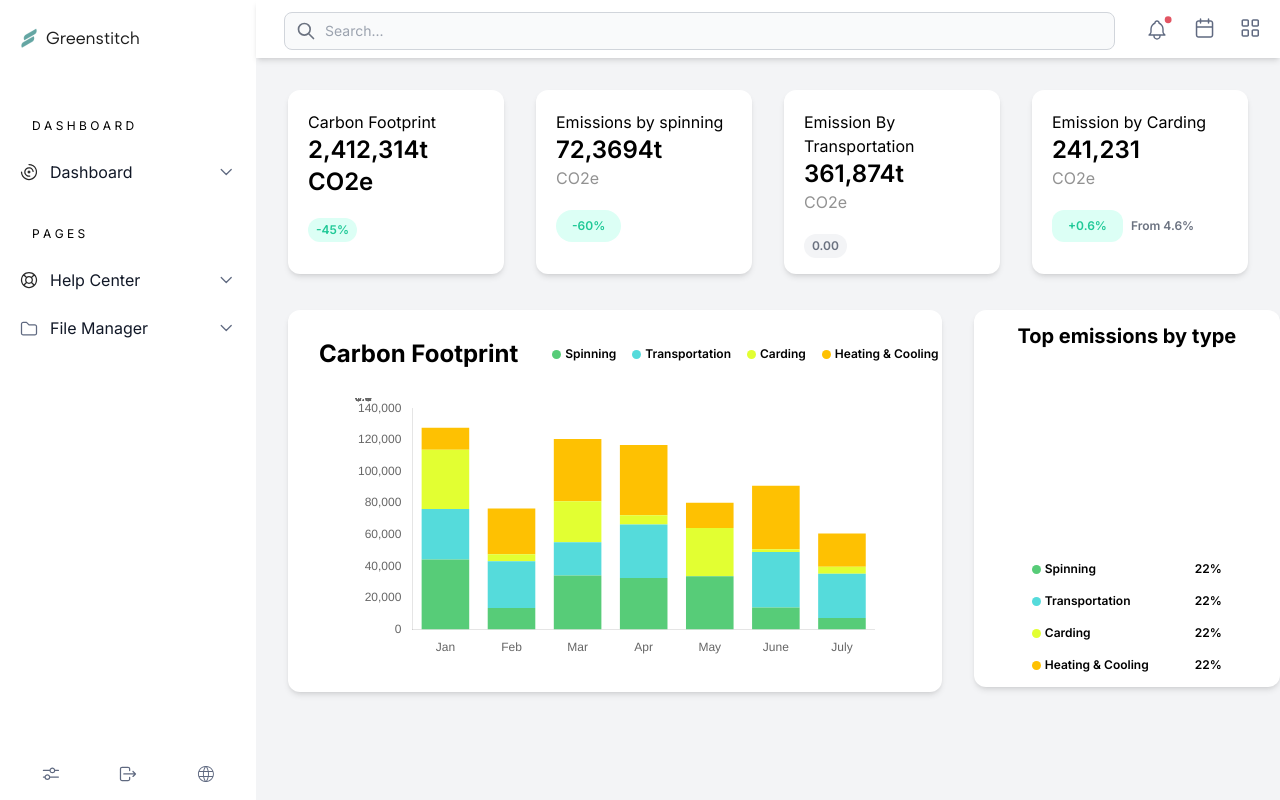
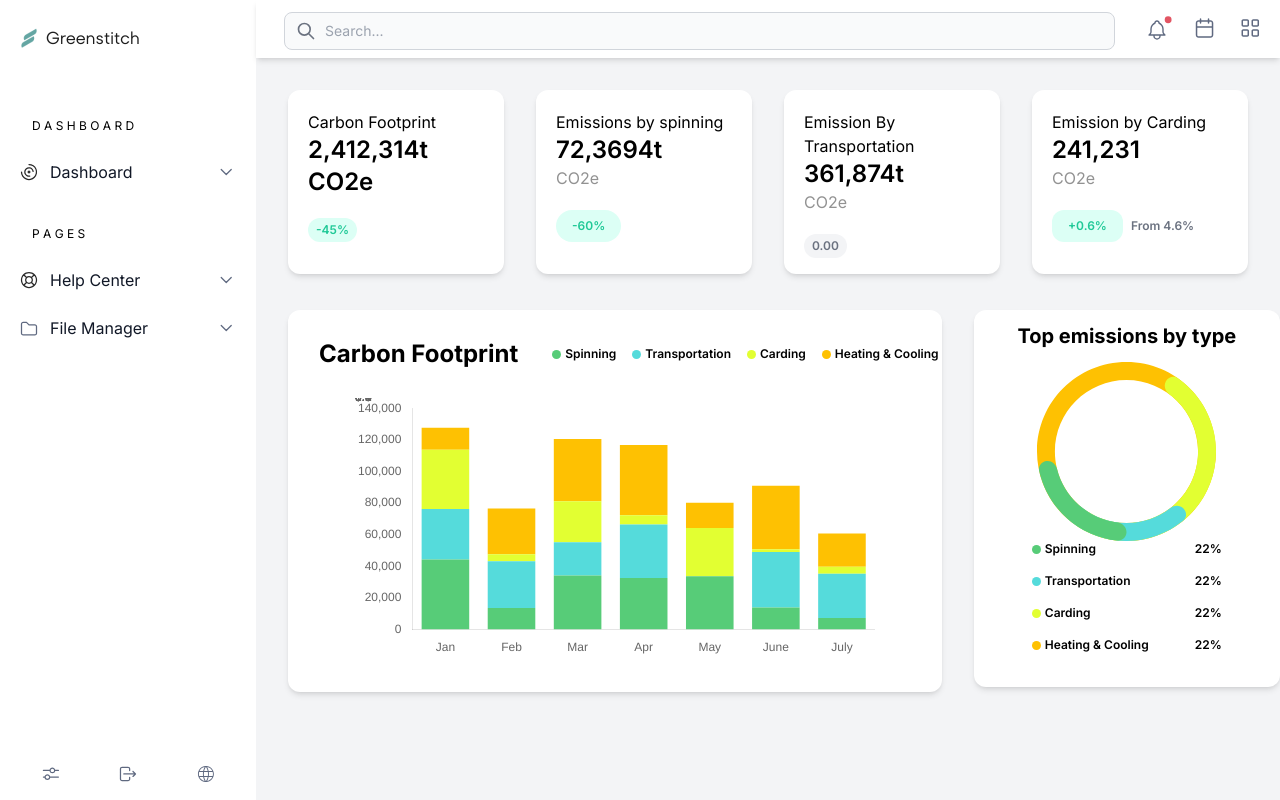
Before and after one commit to Saransh29/greenstitch, a Next.js app: page / in a window 1280 px wide. Built offline with nearby package versions, Linux system fonts and the light colour scheme.

Commit message:
fixed doughnut

```diff
--- a/components/Doughnut.js
+++ b/components/Doughnut.js
@@ -1,3 +1,4 @@
+"use client";
 import React from "react";
 import { Chart as ChartJS, ArcElement, Tooltip, Legend } from "chart.js";
 import { Doughnut } from "react-chartjs-2";
@@ -16,6 +17,8 @@ export const options = {
 };
 
 export const data = {
+  maintainAspectRatio: true,
+  responsive: true,
   labels: ["Spinning", "Transportation", "Carding", "Heating & Cooling"],
   datasets: [
     {
@@ -34,7 +37,7 @@ export const data = {
 
 export default function Nut() {
   return (
-    <div className="">
+    <div className="flex flex-auto">
       <Doughnut data={data} options={options} />
     </div>
   );
--- a/components/Home.js
+++ b/components/Home.js
@@ -1,5 +1,5 @@
 import React from "react";
-import { Top1, Top2, Top3 } from "@/public/icons";
+import { Nutt, Top1, Top2, Top3 } from "@/public/icons";
 import { Inter } from "next/font/google";
 import Chart from "./chart";
 import DoughnutChart from "./Doughnut";
@@ -133,8 +133,8 @@ const Home = () => {
               <div className="w-full justify-center text-center p-3">
                 <p className="font-bold text-xl">Top emissions by type</p>
               </div>
-              <div className=" w-[199px] h-[199px] overflow-hidden flex justify-center">
-                <Nut />
+              <div className=" w-full h-full  flex justify-center items-center">
+                <Nutt />
               </div>
               <div className="flex flex-col gap-4 justify-center items-center">
                 <div className="flex flex-row justify-between w-[190px]">
--- a/public/icons.js
+++ b/public/icons.js
@@ -221,3 +221,31 @@ export const Top3 = () => {
     </svg>
   );
 };
+export const Nutt = () => {
+  return (
+    <svg
+      width="179"
+      height="179"
+      viewBox="0 0 179 179"
+      fill="none"
+      xmlns="http://www.w3.org/2000/svg"
+    >
+      <path
+        d="M179 89.5C179 138.929 138.929 179 89.5 179C40.0705 179 0 138.929 0 89.5C0 40.0705 40.0705 0 89.5 0C138.929 0 179 40.0705 179 89.5ZM17.9 89.5C17.9 129.044 49.9564 161.1 89.5 161.1C129.044 161.1 161.1 129.044 161.1 89.5C161.1 49.9564 129.044 17.9 89.5 17.9C49.9564 17.9 17.9 49.9564 17.9 89.5Z"
+        fill="#FEC102"
+      />
+      <path
+        d="M128.89 19.2382C131.307 14.9266 136.793 13.3552 140.842 16.1908C148.537 21.58 155.351 28.1584 161.022 35.6955C168.489 45.622 173.809 56.9942 176.641 69.0886C179.474 81.183 179.759 93.7346 177.476 105.945C175.194 118.155 170.395 129.756 163.384 140.011C156.374 150.265 147.306 158.948 136.757 165.507C126.208 172.066 114.409 176.357 102.111 178.107C89.8134 179.857 77.2859 179.029 65.3259 175.673C56.2447 173.126 47.6416 169.164 39.8267 163.95C35.7149 161.207 35.1878 155.524 38.328 151.707C41.4681 147.89 47.0836 147.395 51.2626 150.035C57.1088 153.728 63.4727 156.563 70.1607 158.439C79.7287 161.123 89.7507 161.786 99.5889 160.386C109.427 158.985 118.866 155.553 127.305 150.306C135.745 145.059 142.999 138.112 148.607 129.909C154.216 121.705 158.055 112.424 159.881 102.656C161.707 92.8877 161.479 82.8464 159.213 73.1709C156.947 63.4954 152.691 54.3976 146.717 46.4564C142.541 40.9055 137.59 36.0047 132.027 31.8977C128.05 28.9618 126.473 23.5498 128.89 19.2382Z"
+        fill="#E2FF32"
+      />
+      <path
+        d="M146.457 146.457C149.953 149.953 149.978 155.659 146.152 158.788C130.237 171.802 110.24 179 89.5 179C68.7605 179 48.7631 171.802 32.8482 158.788C29.0216 155.659 29.0474 149.953 32.5425 146.457C36.0377 142.962 41.6747 143.014 45.5784 146.046C58.0731 155.752 73.5109 161.1 89.5 161.1C105.489 161.1 120.927 155.752 133.422 146.046C137.325 143.014 142.962 142.962 146.457 146.457Z"
+        fill="#55DBDB"
+      />
+      <path
+        d="M89.5 170.05C89.5 174.993 85.4826 179.046 80.5643 178.553C61.9145 176.682 44.2377 168.989 30.1042 156.451C15.9707 143.912 6.22636 127.278 2.14634 108.984C1.07037 104.159 4.61622 99.6877 9.52395 99.0986C14.4317 98.5096 18.8323 102.033 20.0285 106.829C23.5075 120.777 31.1268 133.429 41.9834 143.061C52.8399 152.692 66.3098 158.749 80.5728 160.541C85.4772 161.158 89.5 165.107 89.5 170.05Z"
+        fill="#57CC78"
+      />
+    </svg>
+  );
+};
```
